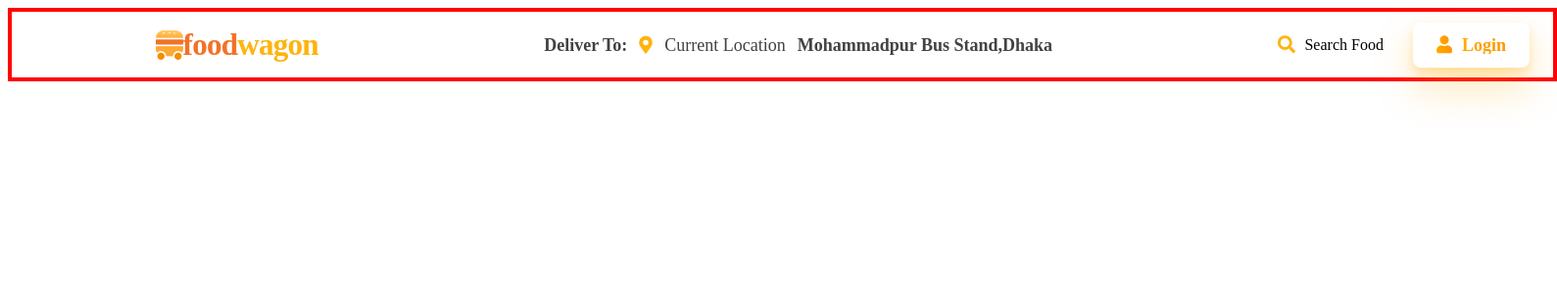
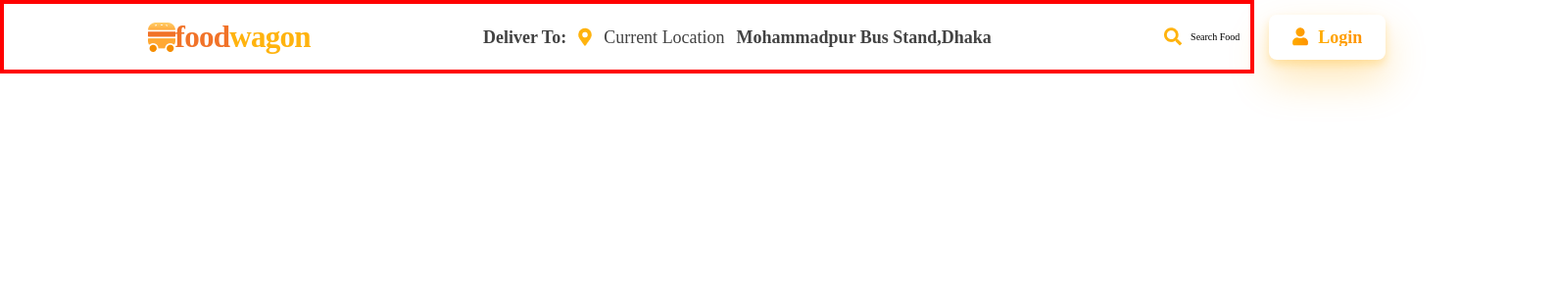
Before and after one commit to Tatev-Avetisyan/Food-Delivery-Template, a React (Create React App) app in the folder food-delivery/: page / in a window 1280 px wide. Shown: the top 300 px of the page at 98% size, 1589 px wide, since content can reach past the window. Built offline with nearby package versions, Linux system fonts and the light colour scheme.

Commit message:
added global style

```diff
--- a/food-delivery/src/styles/reset.scss
+++ b/food-delivery/src/styles/reset.scss
@@ -1,8 +1,10 @@
+*{
+  box-sizing: border-box;
+  margin: 0;
+  padding: 0;
+}
 
 body {
-    margin: 0;
-    padding: 0;
-    color: $black;
     font-size: 10px;
     font-weight: 400;
     min-height: -webkit-fill-available;
@@ -30,7 +32,6 @@ input {
   &:-webkit-autofill:hover,
   &:-webkit-autofill:focus,
   &:-webkit-autofill:active {
-    box-shadow: 0 0 0 30px $white inset !important;
     background-color: transparent !important;
   }
 
```
Also changed, not shown: food-delivery/src/index.tsx (+5 -5 lines).
